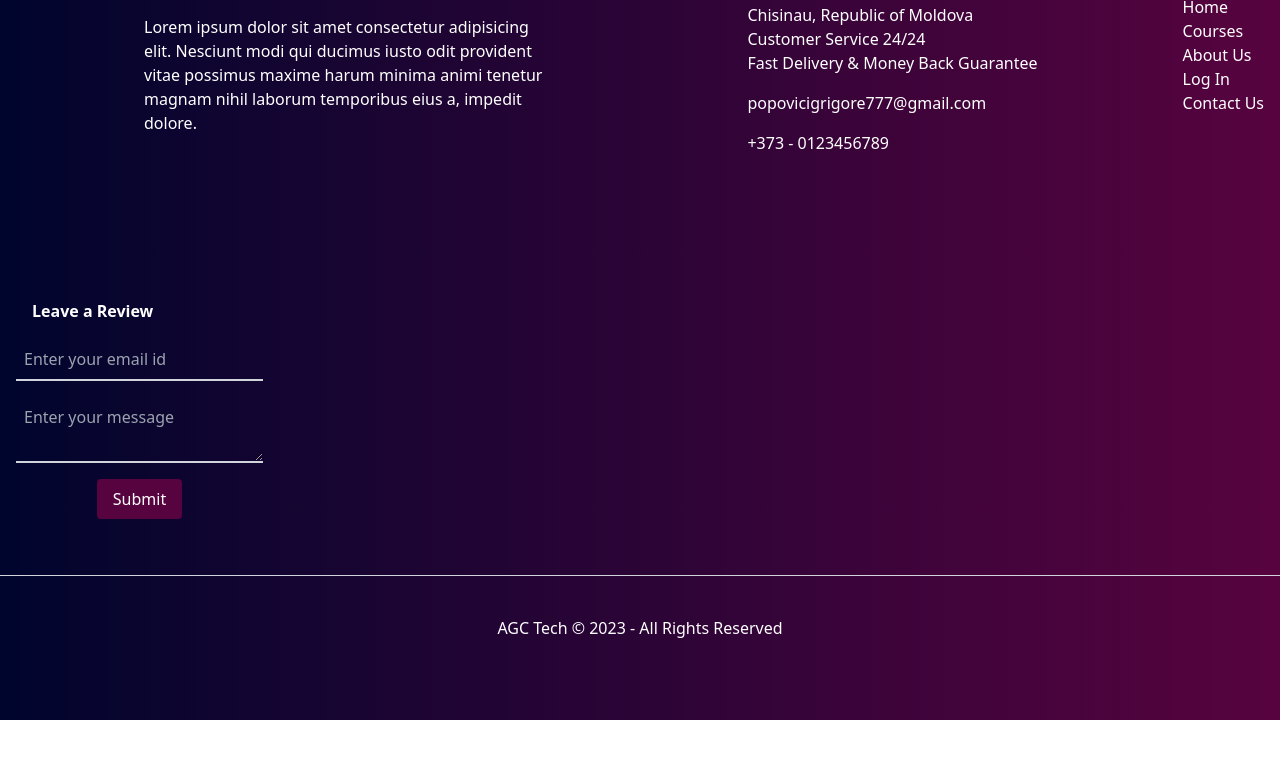
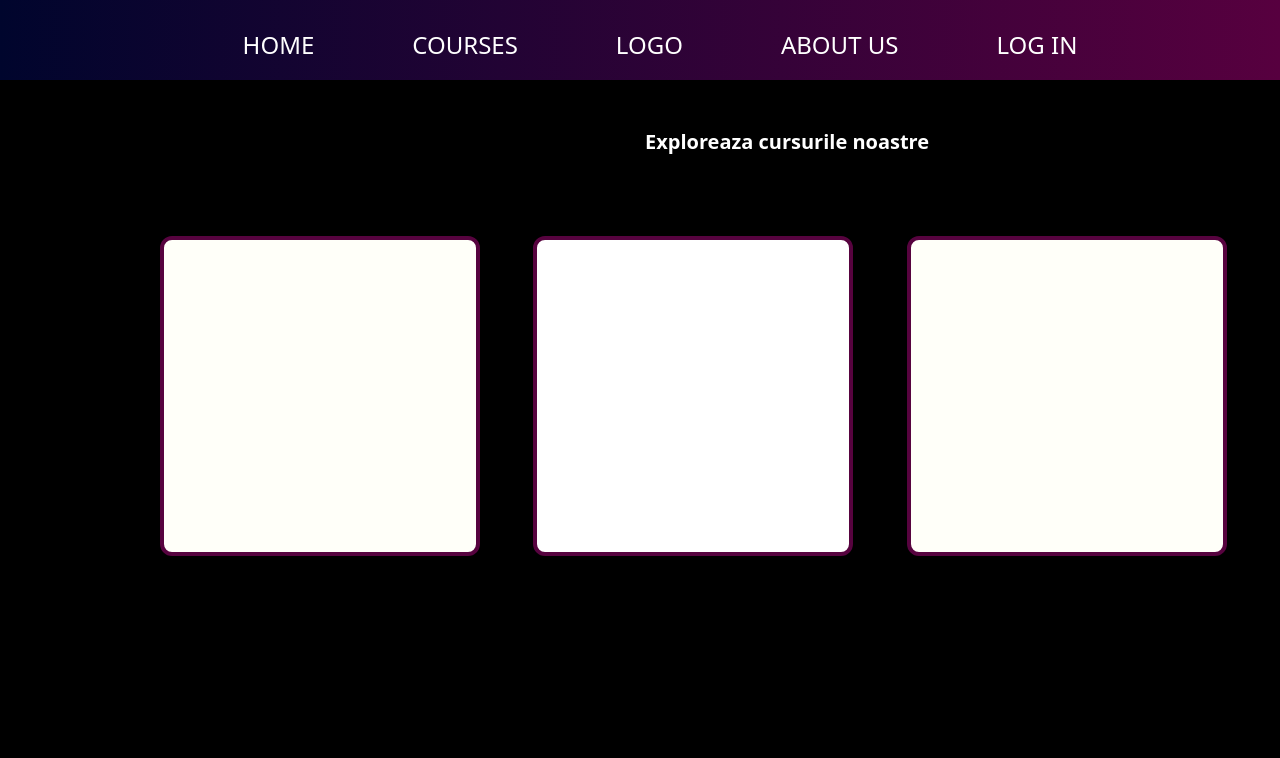
Before and after one commit to Grigore1P/AGC-Tech, a React (Create React App) app: page /courses in a window 1280 px wide. Shown: the top 758 px of the page. Built offline with nearby package versions, Linux system fonts and the light colour scheme.

Commit message:
Courses page in lucru, mai tarziu

```diff
--- a/src/App.tsx
+++ b/src/App.tsx
@@ -8,6 +8,7 @@ import LearnITComponent from "./components/LearnITComponent/LearnITComponent";
 import ScopComponent from "./components/ScopComponent/ScopComponent";
 import ReviewsComponent from "./components/ReviewsComponent/ReviewsComponent";
 import AboutUsComponent from "./components/AboutUsComponent/AboutUsComponent";
+import CoursesPage from "./components/CoursesPageComponent/CoursesPage";
 
 
 function App() {
@@ -26,6 +27,7 @@ function App() {
                 <HeaderComponent />
                 <Routes>
                     <Route path="/about-us" element={<AboutUsComponent />}/>
+                    <Route path="/courses" element={<CoursesPage />}/>
                     <Route path="/" element={
                         <div>
                         <StartSectionComponent />
--- /dev/null
+++ b/src/components/CoursesPageComponent/CoursesPage.tsx
@@ -0,0 +1,29 @@
+import React from 'react';
+
+
+const CoursesPage = () => {
+    return(
+        <div className="main bg-black h-[4000px] relative w-screen ">
+            <br />
+            <br />
+            <h1 className="text-white text-xl font-bold ml-[645px]">Exploreaza cursurile noastre</h1>
+            <div className="courses grid grid-cols-3 ml-40 mt-20">
+                <div className="Review1 bg-[#FFFFF9] border-4 border-[#57033F] rounded-xl w-80 h-80 p-4 transform hover:scale-105 transition-transform duration-300 perspective-1000">
+
+                </div>
+
+                <div className="Review2 bg-white border-4 border-[#57033F] rounded-xl w-80 h-80 p-4">
+
+
+                </div>
+
+                <div className="Review3 bg-[#FFFFF9] border-4 border-[#57033F] rounded-xl w-80 h-80 p-4">
+
+                </div>
+
+
+            </div>
+        </div>
+    )
+}
+export default CoursesPage
```
